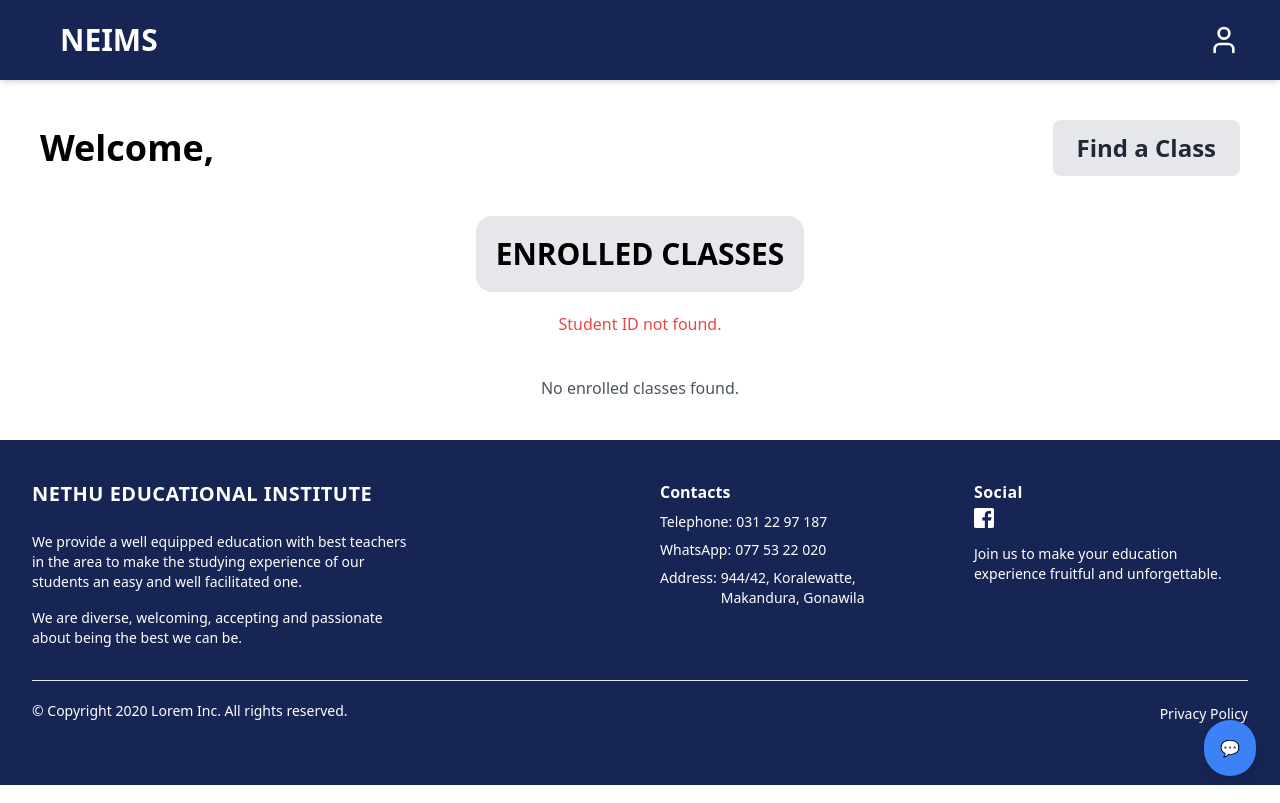
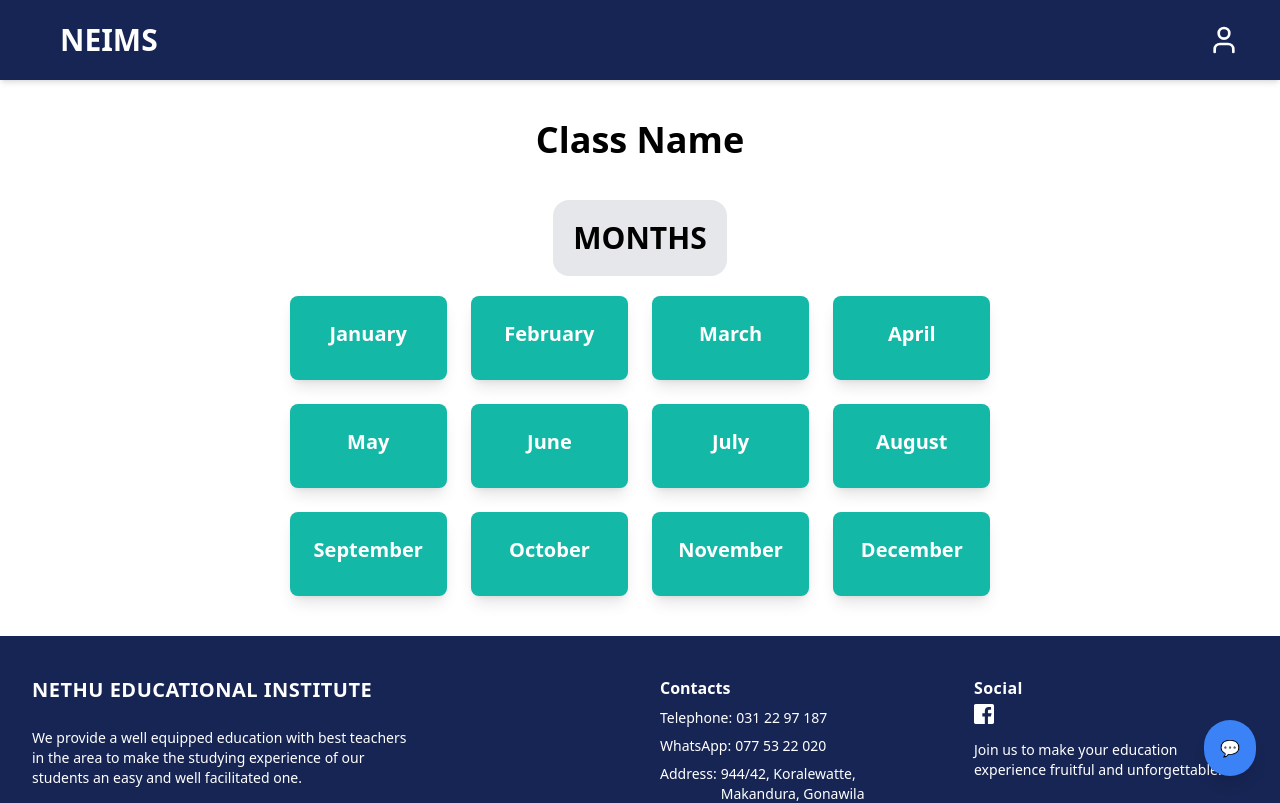
Before and after one commit to yasiith/Nethu_Education_Institute_Management_System, a Next.js app in the folder Nethu_Education_Institute_Management_System/: page /student in a window 1280 px wide. Shown: the top 803 px of the page. Built offline with nearby package versions, Linux system fonts and the light colour scheme.

Commit message:
view classes page

```diff
--- a/Nethu_Education_Institute_Management_System/app/student/page.js
+++ b/Nethu_Education_Institute_Management_System/app/student/page.js
@@ -3,11 +3,13 @@ import Dashboard from "@components/Student/Dashboard";
 import Navbar from "@components/Student/StudentNavbar";
 import React from "react";
 
+import Dashboard1 from "@components/Student/view-classes/Dashboard";
+
 const studentDashboard = () => {
   return (
     <div>
       <Navbar />
-      <Dashboard />
+      <Dashboard1 />
       <Footer />
     </div>
   );
--- /dev/null
+++ b/Nethu_Education_Institute_Management_System/app/student/view-classes/paje.js
@@ -0,0 +1,16 @@
+import Footer from "@components/footer";
+import Dashboard from "@components/Student/view-classes/Dashboard";
+import Navbar from "@components/Student/StudentNavbar";
+import React from "react";
+
+const page = () => {
+  return (
+    <div>
+      <Navbar />
+      <Dashboard />
+      <Footer />
+    </div>
+  );
+};
+
+export default page;
--- a/Nethu_Education_Institute_Management_System/components/Student/Dashboard.jsx
+++ b/Nethu_Education_Institute_Management_System/components/Student/Dashboard.jsx
@@ -40,8 +40,8 @@ const Dashboard = () => {
   }, [studentMongoId]);
 
   // Navigate to class details
-  const handleClassClick = (classId) => {
-    router.push(`/student/class-details/${classId}`);
+  const handleClassClick = () => {
+    router.push("/student/view-classes");
   };
 
   return (
--- /dev/null
+++ b/Nethu_Education_Institute_Management_System/components/Student/view-classes/Dashboard.jsx
@@ -0,0 +1,77 @@
+"use client";
+import { useEffect, useState } from "react";
+import { useRouter } from "next/navigation";
+
+const UserViewPage = ({ className }) => {
+  const router = useRouter();
+  const [months, setMonths] = useState([]);
+  const [error, setError] = useState(null);
+
+  // List of months
+  const monthList = [
+    "January",
+    "February",
+    "March",
+    "April",
+    "May",
+    "June",
+    "July",
+    "August",
+    "September",
+    "October",
+    "November",
+    "December",
+  ];
+
+  useEffect(() => {
+    // Populate the months (you can replace this logic with dynamic data if needed)
+    setMonths(monthList);
+  }, []);
+
+  // Handle month click
+  const handleMonthClick = (month) => {
+    console.log(`Clicked on month: ${month}`);
+    // Navigate or perform actions based on the selected month
+    router.push(`/month-details/${month.toLowerCase()}`);
+  };
+
+  return (
+    <div className="p-4 md:p-10">
+      {/* Header */}
+      <div className="flex justify-center mb-10">
+        <h1 className="text-3xl md:text-4xl font-bold text-center">
+          {className || "Class Name"}
+        </h1>
+      </div>
+
+      {/* Months Section */}
+      <div className="flex flex-col items-center">
+        <h2 className="bg-gray-200 p-4 md:p-5 rounded-2xl text-2xl md:text-3xl font-bold mb-5 text-center w-full md:w-auto">
+          MONTHS
+        </h2>
+        {error && <p className="text-red-500 mb-5 text-center">{error}</p>}
+        {months.length > 0 ? (
+          <div className="grid grid-cols-1 sm:grid-cols-2 lg:grid-cols-3 xl:grid-cols-4 gap-6">
+            {months.map((month) => (
+              <div
+                key={month}
+                className="p-4 md:p-6 bg-teal-500 rounded-lg shadow-lg cursor-pointer hover:bg-teal-600 transition duration-300 flex flex-col items-center"
+                onClick={() => handleMonthClick(month)}
+              >
+                <h3 className="text-lg md:text-xl font-bold text-white text-center mb-2">
+                  {month}
+                </h3>
+              </div>
+            ))}
+          </div>
+        ) : (
+          <p className="text-gray-600 text-center mt-5">
+            No months available.
+          </p>
+        )}
+      </div>
+    </div>
+  );
+};
+
+export default UserViewPage;
```
